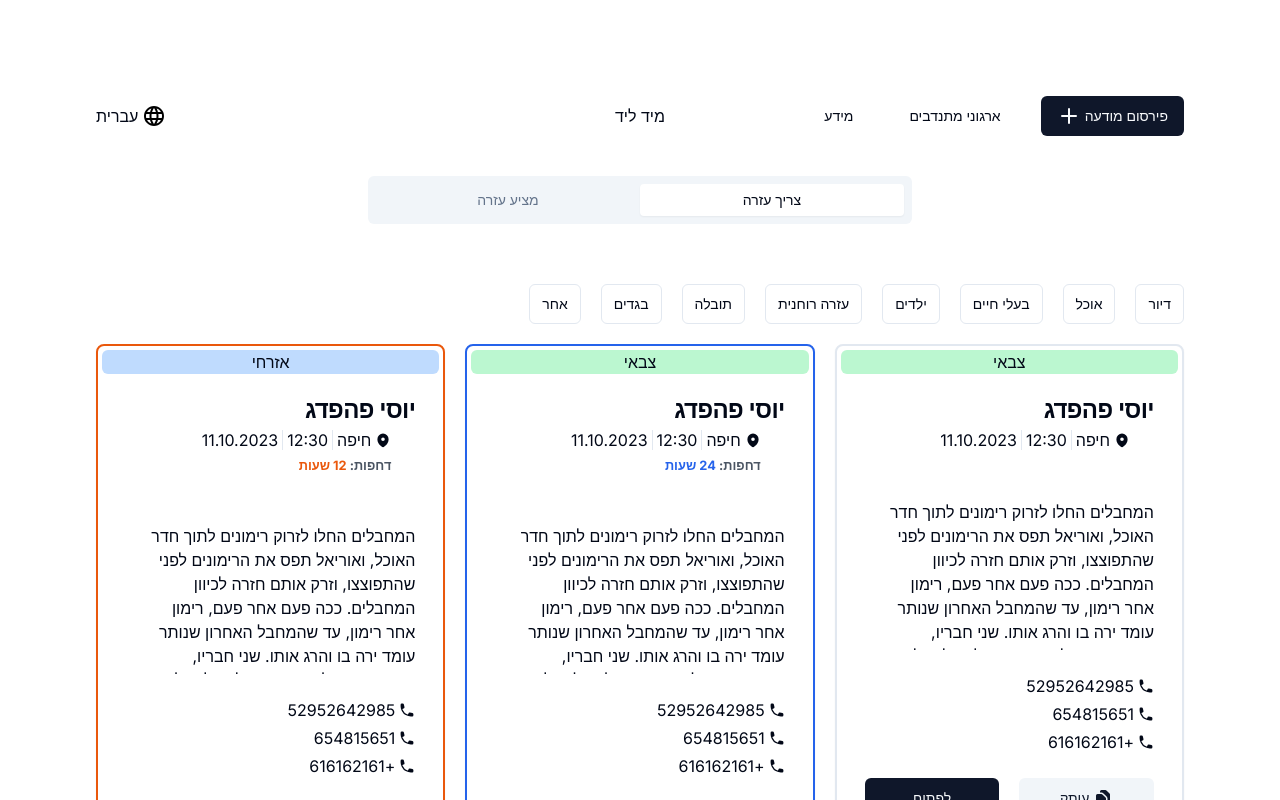
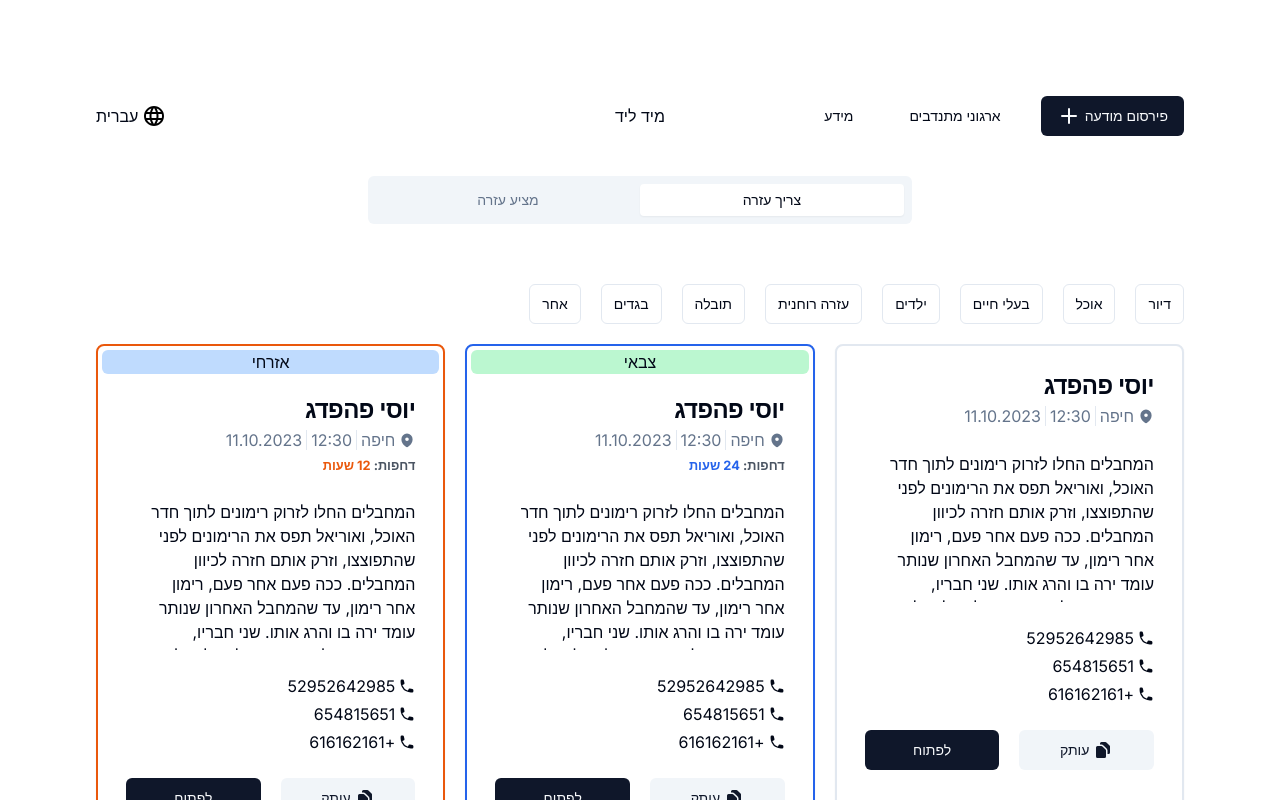
Before and after one commit to matveisch/truma, a Next.js app: page / in a window 1280 px wide. Shown: the top 800 px of the page. Built offline with nearby package versions, Linux system fonts and the light colour scheme.

Commit message:
lil better

```diff
--- a/src/app/page.tsx
+++ b/src/app/page.tsx
@@ -30,7 +30,6 @@ export default function Home() {
       phones: ['52952642985', '654815651', '+616162161'],
       date: '11.10.2023',
       time: '12:30',
-      military: true,
     },
     {
       name: 'יוסי פהפדג',
--- a/src/components/post.tsx
+++ b/src/components/post.tsx
@@ -17,7 +17,7 @@ interface postProps {
   phones: string[];
   date: string;
   time: string;
-  military: boolean;
+  military?: boolean;
   urgency?: string;
 }
 export default function Post({
@@ -45,14 +45,17 @@ export default function Post({
           : '')
       }
     >
+      {military != undefined && (
         <div className={'w-full rounded-md ' + (military ? 'bg-green-200' : 'bg-blue-200')}>
           <p className=" text-center">{military ? 'צבאי' : 'אזרחי'}</p>
         </div>
+      )}
+
       <CardHeader>
         <div className="flex flex-row-reverse justify-between align-middle">
           <CardTitle className="ml-auto">{name}</CardTitle>
         </div>
-        <CardContent>
+        <CardContent className="p-0 text-slate-500">
           <div className="flex items-center gap-1">
             <svg
               xmlns="http://www.w3.org/2000/svg"
@@ -93,15 +96,18 @@ export default function Post({
         </CardContent>
       </CardHeader>
       <CardContent>
-        <ScrollArea dir="rtl" className={'border-gray-950 pl-6 ' + (open ? 'h-52' : 'h-[150px]')}>
+        <div className={'' + (open ? 'border-gray-300 border-2 rounded-md p-2' : '')}>
+          <ScrollArea type="always" dir="rtl" className={'pl-6 ' + (open ? 'h-52' : 'h-[150px]')}>
             <p
               className={
-              'text-right ' + (open ? 'max-h-full' : 'max-h-[150px] overflow-hidden text-ellipsis')
+                'text-right ' +
+                (open ? 'max-h-full' : 'max-h-[150px] overflow-hidden text-ellipsis')
               }
             >
               {message}
             </p>
           </ScrollArea>
+        </div>
       </CardContent>
       <CardContent className="flex flex-col gap-1">
         {phones.map((item, index) => {
@@ -125,7 +131,7 @@ export default function Post({
           );
         })}
       </CardContent>
-      <CardFooter className="flex gap-[20px]">
+      <CardFooter className="flex gap-[20px] mt-auto">
         <Button
           variant={open ? 'default' : 'secondary'}
           className="w-full"
```
Lines whose indentation alone changed are shown as unchanged.
